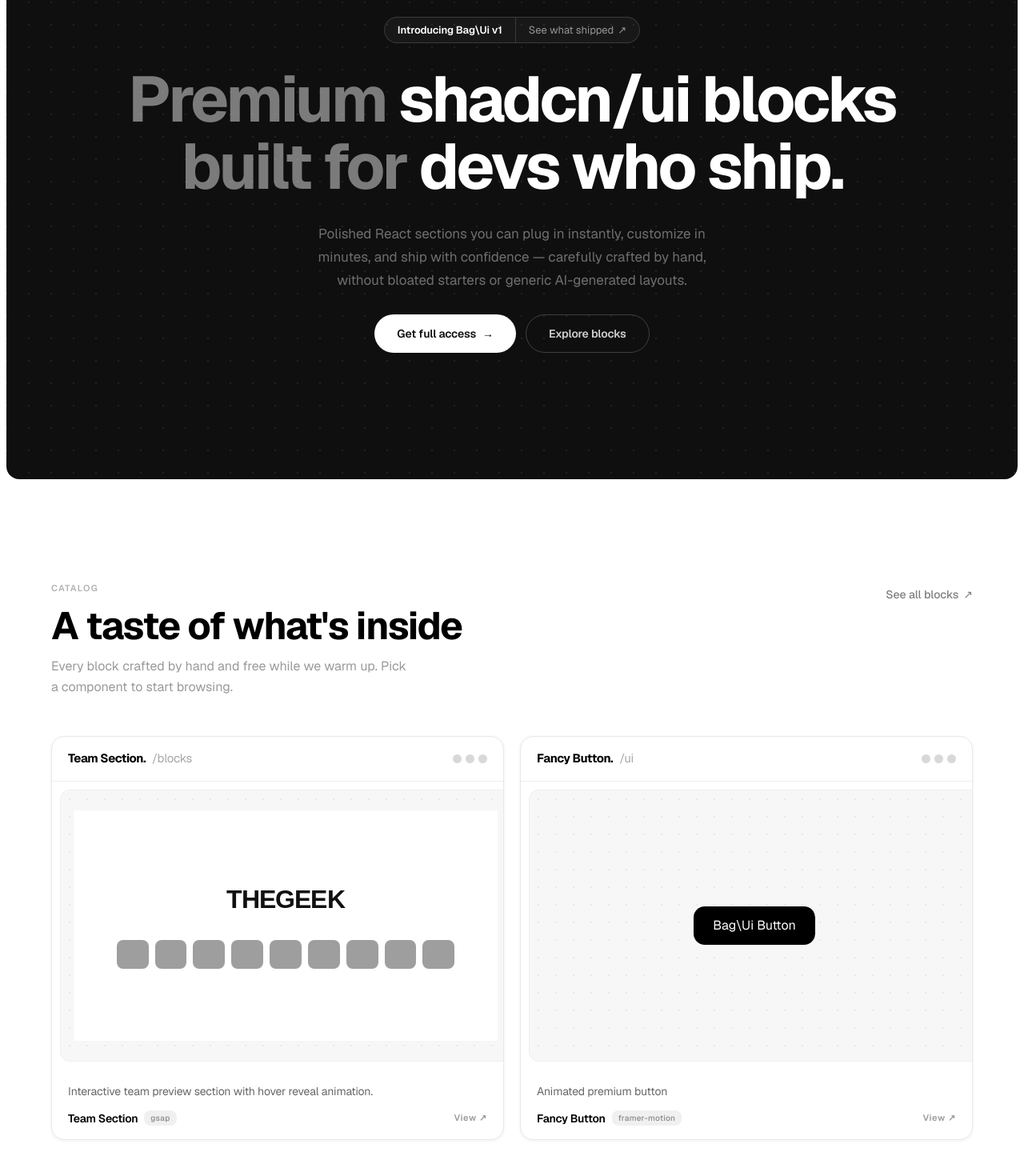
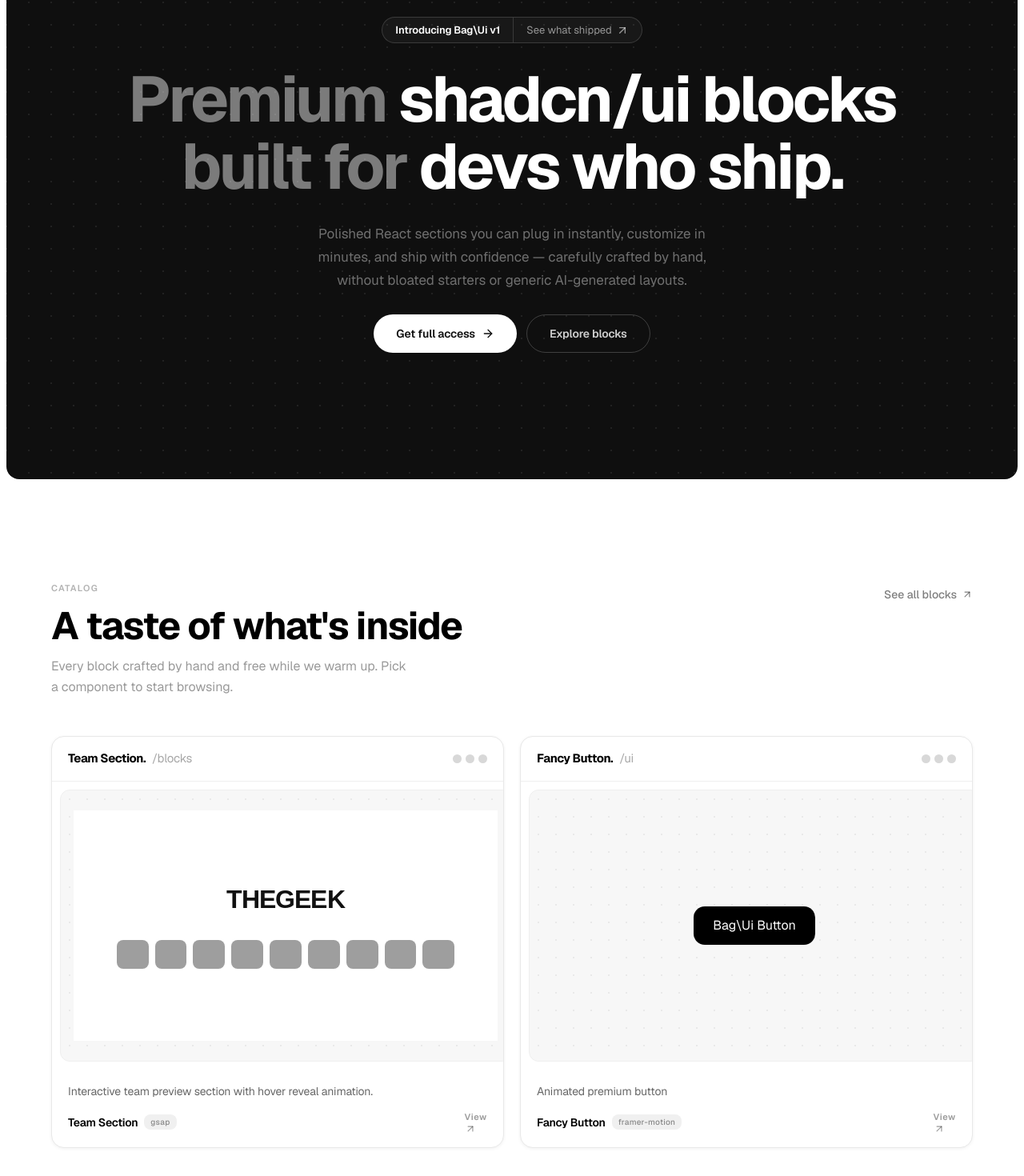
Before and after one commit to anelkabag/bag-ui, a Next.js app: page / in a window 1280 px wide. Shown: the part 201-1671 px from the top of the page at 80% size. Built offline with nearby package versions, Linux system fonts and the light colour scheme; grey boxes are pictures that could not be loaded; a web font is replaced by a local one.

Commit message:
remplacement des icons en utilisant lucide

```diff
--- a/components/Blockscatalog.tsx
+++ b/components/Blockscatalog.tsx
@@ -1,6 +1,7 @@
 "use client";
 
 import React from "react";
+import { ArrowUpRight } from "lucide-react";
 import { motion } from "framer-motion";
 import Link from "next/link";
 import registryJson from "@/registry.json";
@@ -135,7 +136,7 @@ function ComponentCard({ item, index }: { item: RegistryItem; index: number }) {
             className="text-[11px] font-semibold text-black/40 hover:text-black transition-colors"
             style={{ letterSpacing: "0.06em" }}
           >
-            View ↗
+            View <ArrowUpRight size={14} />
           </Link>
         </div>
       </div>
@@ -181,7 +182,7 @@ export default function BlocksCatalog() {
             href="/blocks"
             className="inline-flex items-center gap-1.5 text-sm font-medium text-black/50 hover:text-black transition-colors"
           >
-            See all blocks <span>↗</span>
+            See all blocks <ArrowUpRight size={14} />
           </Link>
         </motion.div>
       </div>
--- a/components/Hero.tsx
+++ b/components/Hero.tsx
@@ -1,6 +1,7 @@
 "use client";
 
 import React, { useEffect, useRef } from "react";
+import { ArrowRight, ArrowUpRight } from "lucide-react";
 import { motion } from "framer-motion";
 import Link from "next/link";
 
@@ -96,7 +97,7 @@ export default function Hero() {
                 className="hover:text-white transition-colors duration-150"
               >
                 See what shipped
-                <span>↗</span>
+                <ArrowUpRight size={16} />
               </Link>
             </div>
           </motion.div>
@@ -143,7 +144,7 @@ export default function Hero() {
               className="inline-flex items-center gap-2 h-12 px-7 rounded-full bg-white text-[#0f0f0f] text-sm font-semibold hover:bg-gray-100 active:scale-95 transition-all"
               style={{ letterSpacing: "-0.01em" }}
             >
-              Get full access <span>→</span>
+              Get full access <ArrowRight size={16} />
             </Link>
             <Link
               href="/blocks"
```
